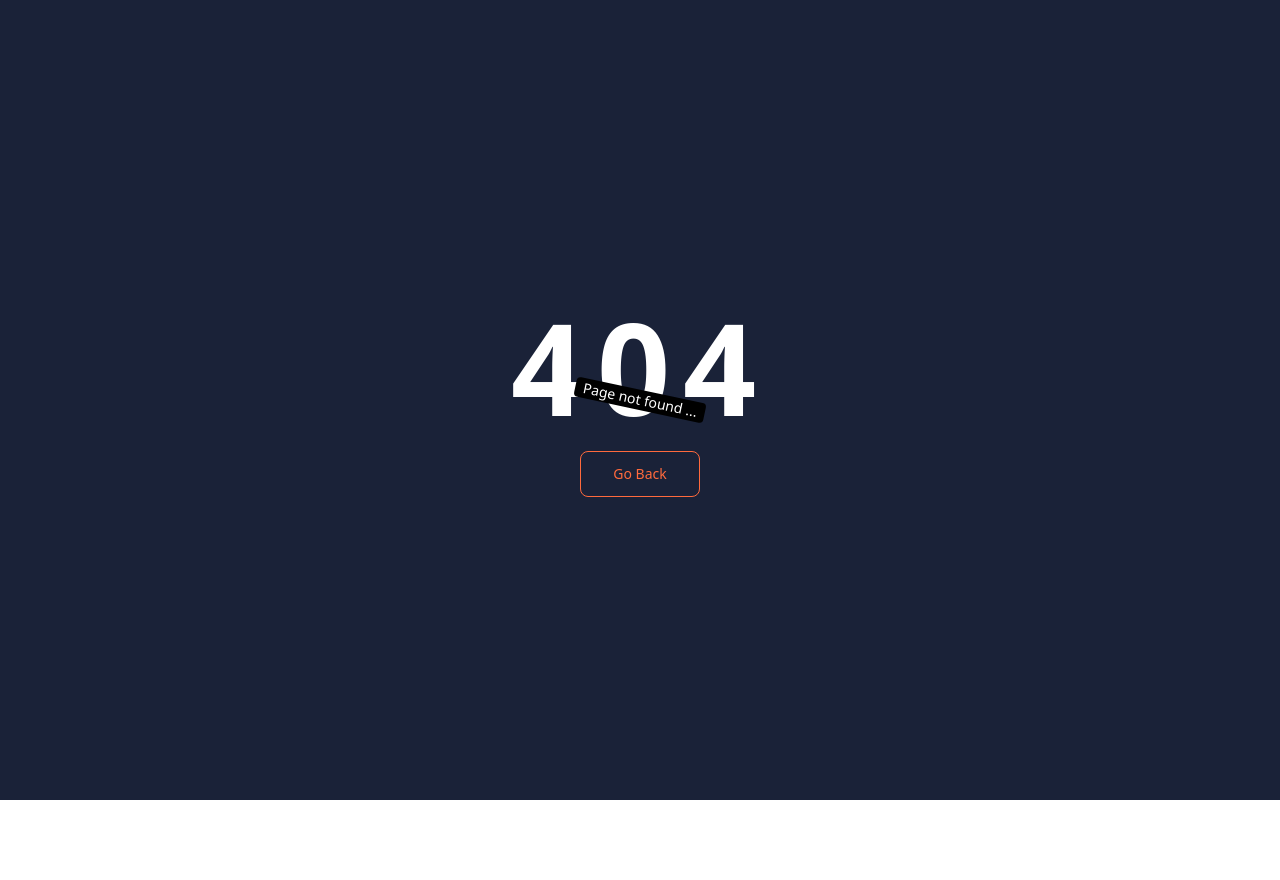
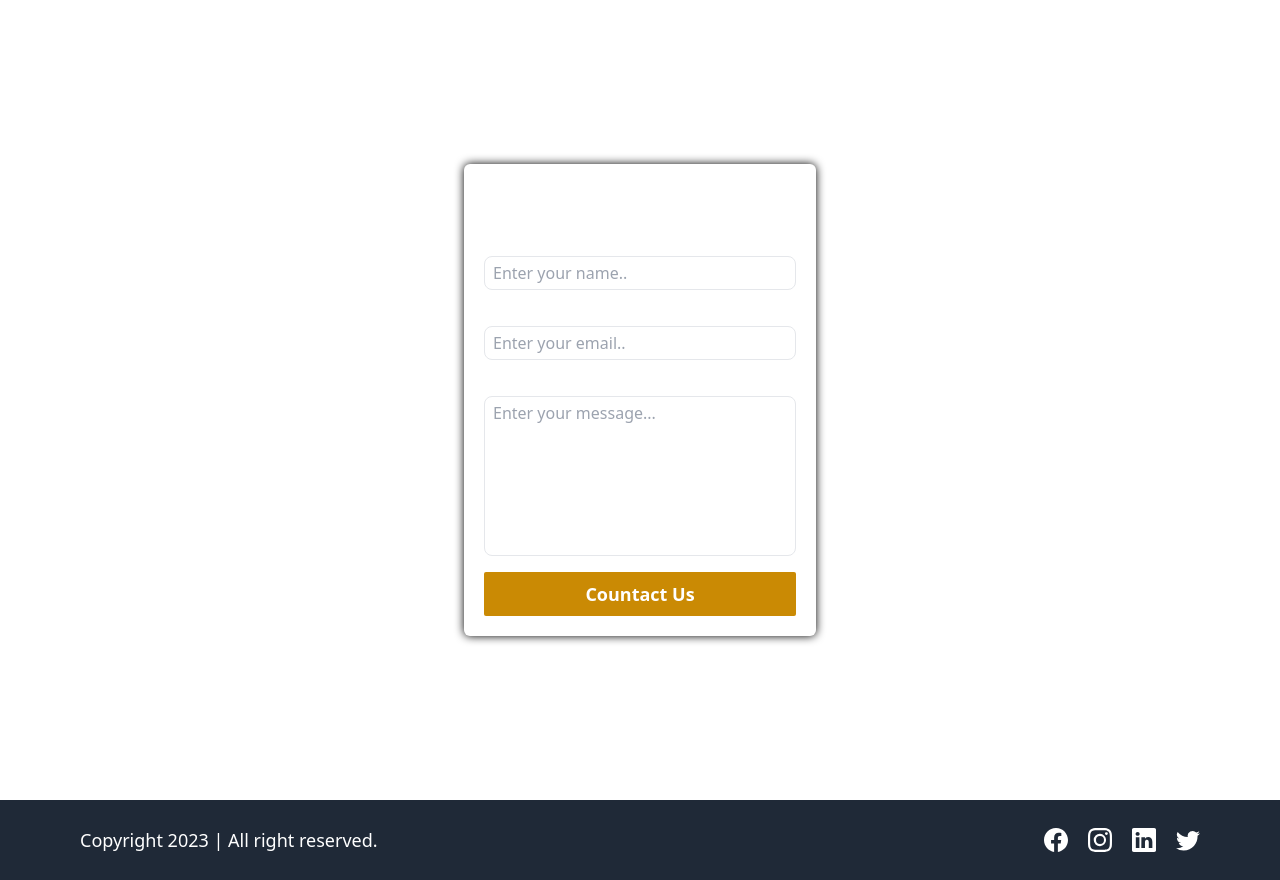
Before and after one commit to Bishal2026/LMS-Project-Frontend, a React (Vite) app: page /contact in a window 1280 px wide. Before the commit this address had no page. Before the commit the page ends 800 px from the top, so only its background shows below. Built offline with nearby package versions, Linux system fonts and the light colour scheme.

Commit message:
contact page

```diff
--- a/src/App.jsx
+++ b/src/App.jsx
@@ -6,6 +6,7 @@ import NotFound from "./pages/NotFound";
 import Signup from "./pages/Signup";
 import Login from "./pages/Login";
 import CourseList from "./pages/Course/CourseList";
+import Contact from "./pages/Contact";
 
 function App() {
   return (
@@ -17,6 +18,7 @@ function App() {
         <Route path="/signup" element={<Signup />} />
         <Route path="/login" element={<Login />} />
         <Route path="/courses" element={<CourseList />} />
+        <Route path="/contact" element={<Contact />} />
       </Routes>
     </>
   );
--- /dev/null
+++ b/src/helpers/regexMatch.js
@@ -0,0 +1,9 @@
+export function isEmail(string) {
+  return string.match(
+    /^(([^<>()[\]\\.,;:\s@"]+(\.[^<>()[\]\\.,;:\s@"]+)*)|.(".+"))@((\[[0-9]{1,3}\.[0-9]{1,3}\.[0-9]{1,3}\.[0-9]{1,3}\])|(([a-zA-Z\-0-9]+\.)+[a-zA-Z]{2,}))$/
+  );
+}
+
+export function isvaildpassword(string) {
+  return string.match(/^(?=.*[0-9])(?=.*[!@#$%^&*])[a-zA-Z0-9!@#$%^&*]{6,16}$/);
+}
--- /dev/null
+++ b/src/pages/Contact.jsx
@@ -0,0 +1,126 @@
+import React, { useState } from "react";
+import HomeLayout from "../Layouts/HomeLayout";
+import toast from "react-hot-toast";
+import { isEmail } from "../helpers/regexMatch";
+import axiosIntances from "../helpers/axiosinstance";
+
+function Contact() {
+  const [userInput, setuserInput] = useState({
+    name: "",
+    email: "",
+    message: "",
+  });
+
+  const handleUserInput = (e) => {
+    const { name, value } = e.target;
+
+    setuserInput({
+      ...userInput,
+      [name]: value,
+    });
+  };
+
+  async function onFormSubmit(e) {
+    e.preventDefault();
+    if (!userInput.email || !userInput.name || !userInput.message) {
+      toast.error("All fileld are required");
+      return;
+    }
+    if (!isEmail(userInput.email)) {
+      toast.error("Invalid email id");
+      return;
+    }
+    try {
+      const res = axiosIntances.post("/contact", userInput);
+      toast.promise(res, {
+        loading: "submited your messages.. ",
+        success: " Form submitted seccuessfully",
+
+        error: "Failed to submit form",
+      });
+      const contactRespones = await res;
+      if (contactRespones?.data?.success) {
+        setuserInput({
+          name: "",
+          email: "",
+          message: "",
+        });
+      }
+    } catch (error) {
+      toast.error("opertion failed ..");
+    }
+  }
+
+  return (
+    <HomeLayout>
+      <div className="flex items-center justify-center h-[100vh]">
+        <form
+          onSubmit={onFormSubmit}
+          noValidate
+          className="flex flex-col items-center justify-center gap-2 p-5 rounded-md text-white shadow-[0_0_10px_black] w-[22rem]"
+        >
+          <h1 className="text-3xl font-semibold capitalize">contact Form</h1>
+          <div className="flex flex-col gap-1 w-full">
+            <label htmlFor="fullName" className="font-semibold">
+              {" "}
+              Name{" "}
+            </label>
+            <input
+              type="text"
+              required
+              name="name"
+              id="name"
+              placeholder="Enter your name.."
+              className="bg-transparent px-2 py-1 border rounded-lg"
+              onChange={handleUserInput}
+              value={userInput.name}
+            />
+          </div>
+
+          <div className="flex flex-col gap-1 w-full">
+            <label htmlFor="fullName" className="font-semibold">
+              {" "}
+              Email{" "}
+            </label>
+            <input
+              type="email"
+              required
+              name="email"
+              id="email"
+              placeholder="Enter your email.."
+              className="bg-transparent px-2 py-1 border rounded-lg"
+              onChange={handleUserInput}
+              value={userInput.email}
+            />
+          </div>
+
+          <div className="flex flex-col gap-1 w-full">
+            <label htmlFor="fullName" className="font-semibold">
+              {" "}
+              Message{" "}
+            </label>
+            <textarea
+              type="message"
+              required
+              name="message"
+              id="message"
+              placeholder="Enter your message..."
+              className="bg-transparent px-2 py-1 border rounded-lg resize-none h-40"
+              onChange={handleUserInput}
+              value={userInput.message}
+            />
+          </div>
+
+          <button
+            type="submit"
+            className="mt-2 bg-yellow-600 w-full hover:bg-yellow-500 transition-all ease-in-out duration-300 rounded-sm py-2 font-semibold text-lg cursor-pointer"
+          >
+            Countact Us
+          </button>
+        </form>
+      </div>
+    </HomeLayout>
+  );
+}
+
+export default Contact;
--- a/src/pages/HomePage.jsx
+++ b/src/pages/HomePage.jsx
@@ -18,7 +18,7 @@ function HomePage() {
             I read you most of the topic and also some skilled and Quailfied
             facultied.
           </p>
-          <div className="space-x-6 sm:flex flex-col gap-4">
+          <div className="space-x-6 ">
             <Link to="/courses">
               <button className=" bg-yellow-500 px-5 py-3 rounded-md font-semibold text-lg cursor-pointer hover:bg-yellow-600 transition-all ease-in-out duration-500 ">
                 Explore courses
--- a/src/pages/Signup.jsx
+++ b/src/pages/Signup.jsx
@@ -6,6 +6,7 @@ import HomeLayout from "../Layouts/HomeLayout";
 import { useDispatch } from "react-redux";
 import { toast } from "react-hot-toast";
 import { createAccount } from "../redux/slices/AuthSlice";
+import { isEmail, isvaildpassword } from "../helpers/regexMatch";
 
 function Signup() {
   const dispatch = useDispatch();
@@ -63,20 +64,12 @@ function Signup() {
       return;
     }
     // checking valid email
-    if (
-      !signupData.email.match(
-        /^(([^<>()[\]\\.,;:\s@"]+(\.[^<>()[\]\\.,;:\s@"]+)*)|.(".+"))@((\[[0-9]{1,3}\.[0-9]{1,3}\.[0-9]{1,3}\.[0-9]{1,3}\])|(([a-zA-Z\-0-9]+\.)+[a-zA-Z]{2,}))$/
-      )
-    ) {
+    if (!isEmail(signupData.email)) {
       toast.error("Invalid email id");
       return;
     }
     // checking password validation
-    if (
-      !signupData.password.match(
-        /^(?=.*[0-9])(?=.*[!@#$%^&*])[a-zA-Z0-9!@#$%^&*]{6,16}$/
-      )
-    ) {
+    if (!isvaildpassword(signupData.password)) {
       toast.error(
         "Password should be 6 - 16 character long with atleast a number and special character"
       );
```
